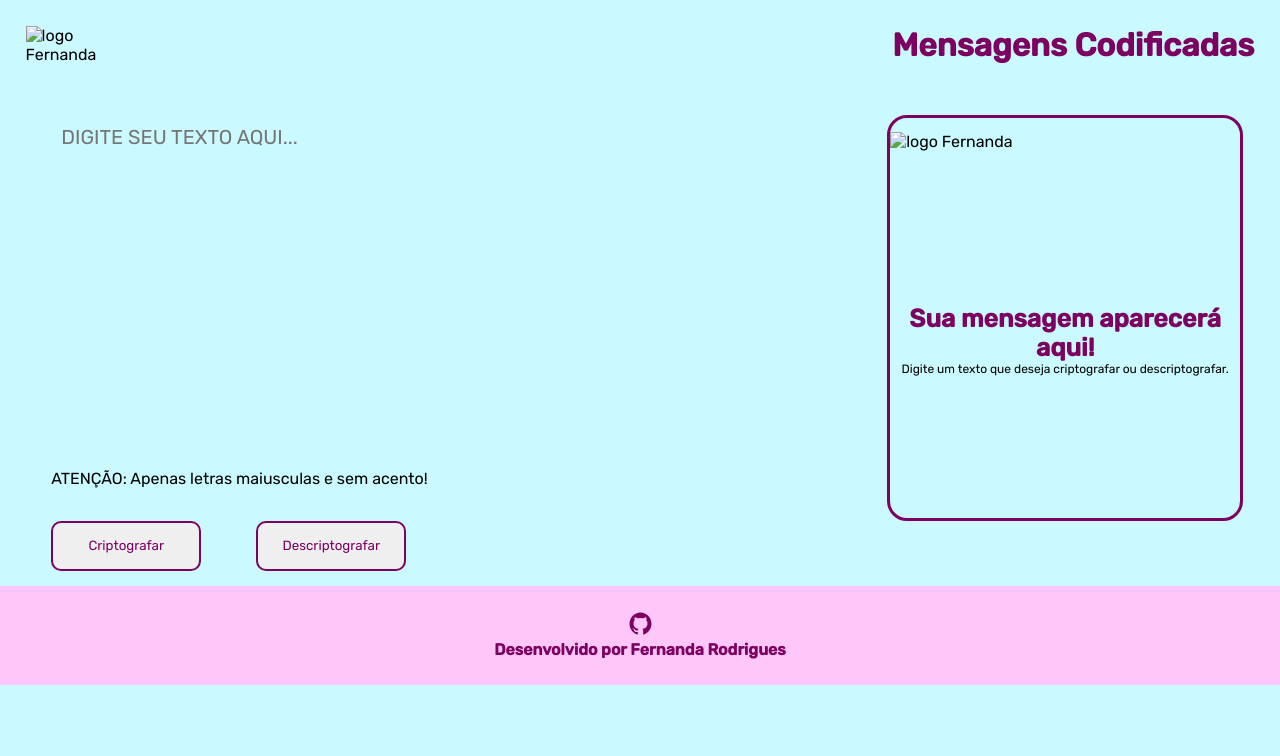
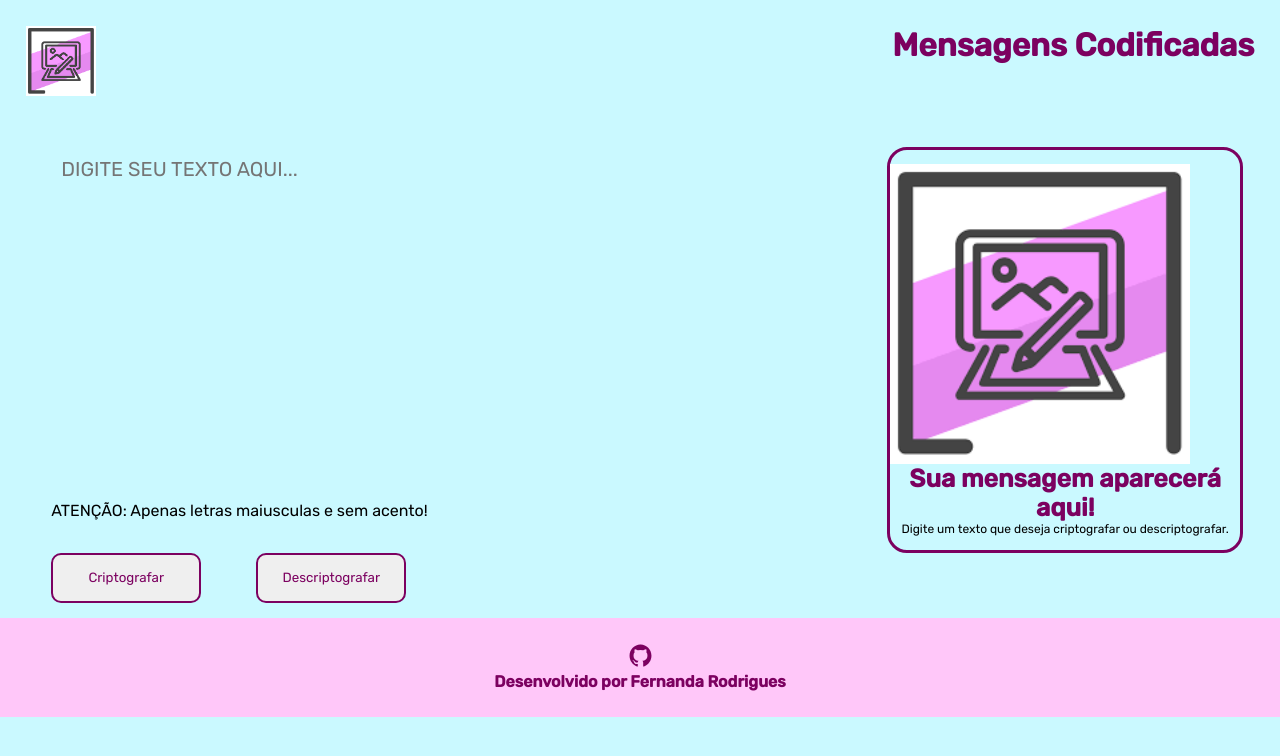
Before and after one commit to fer1192nanda/Decodificador-js, a plain HTML site: page index.html in a window 1280 px wide. Drawn offline with nearby package versions, Linux system fonts and the light colour scheme; a script that the page names is missing.

Commit message:
Update index.html

```diff
--- a/index.html
+++ b/index.html
@@ -9,7 +9,7 @@
 <body>
     <main class="main container">
         <header class="cabecalho">
-          <img src="./image/images.png" alt="logo Fernanda">
+          <img src="./images.png" alt="logo Fernanda">
           <h1>Mensagens Codificadas</h1>
         </header>
         <div class="container-input">
@@ -20,7 +20,7 @@
 
 
         <div id="output">
-           <img src="./image/images.png" alt="logo Fernanda" height="230px" width="400px">
+           <img src="./images.png" alt="logo Fernanda" height="230px" width="400px">
            <h2>Sua mensagem aparecerá aqui!</h2>
            <span>Digite um texto que deseja criptografar ou descriptografar.</span>
         </div>
```
